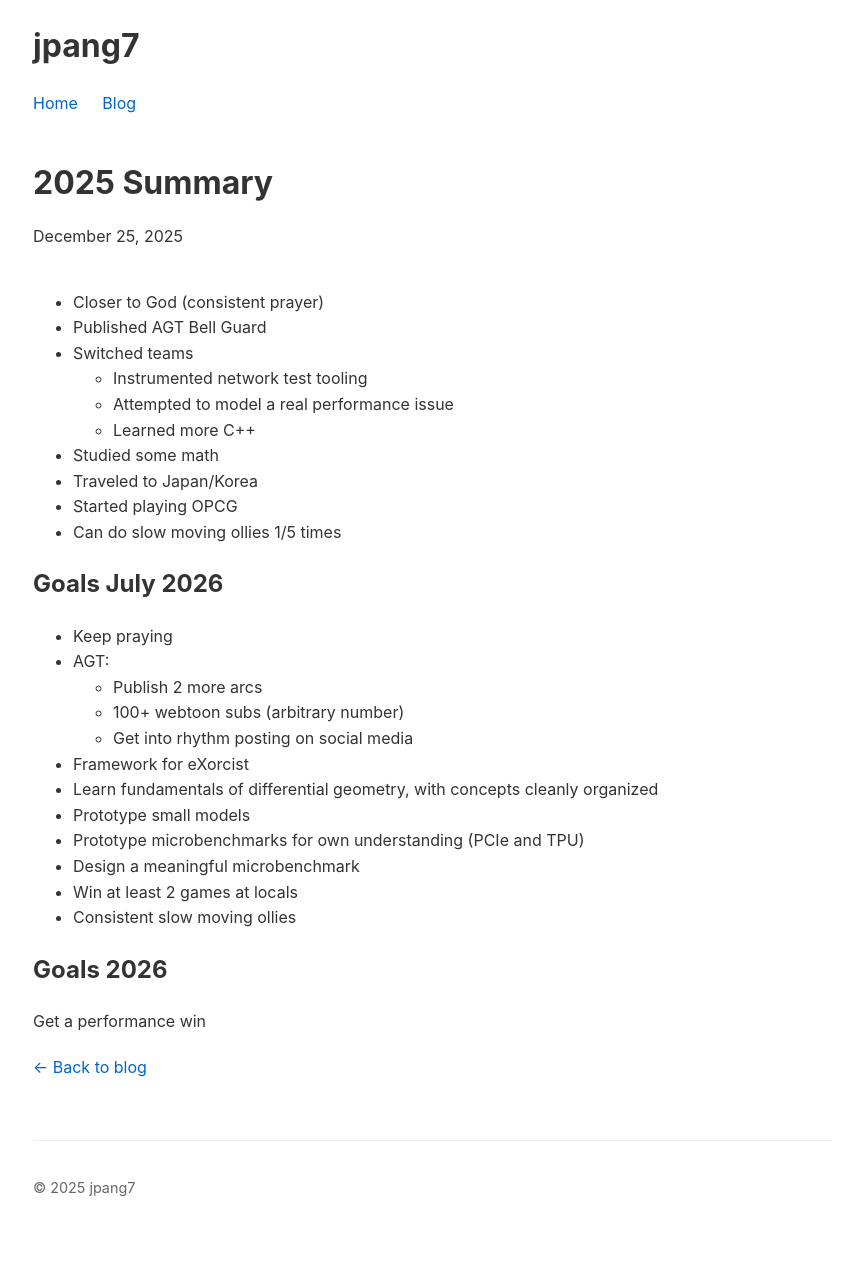
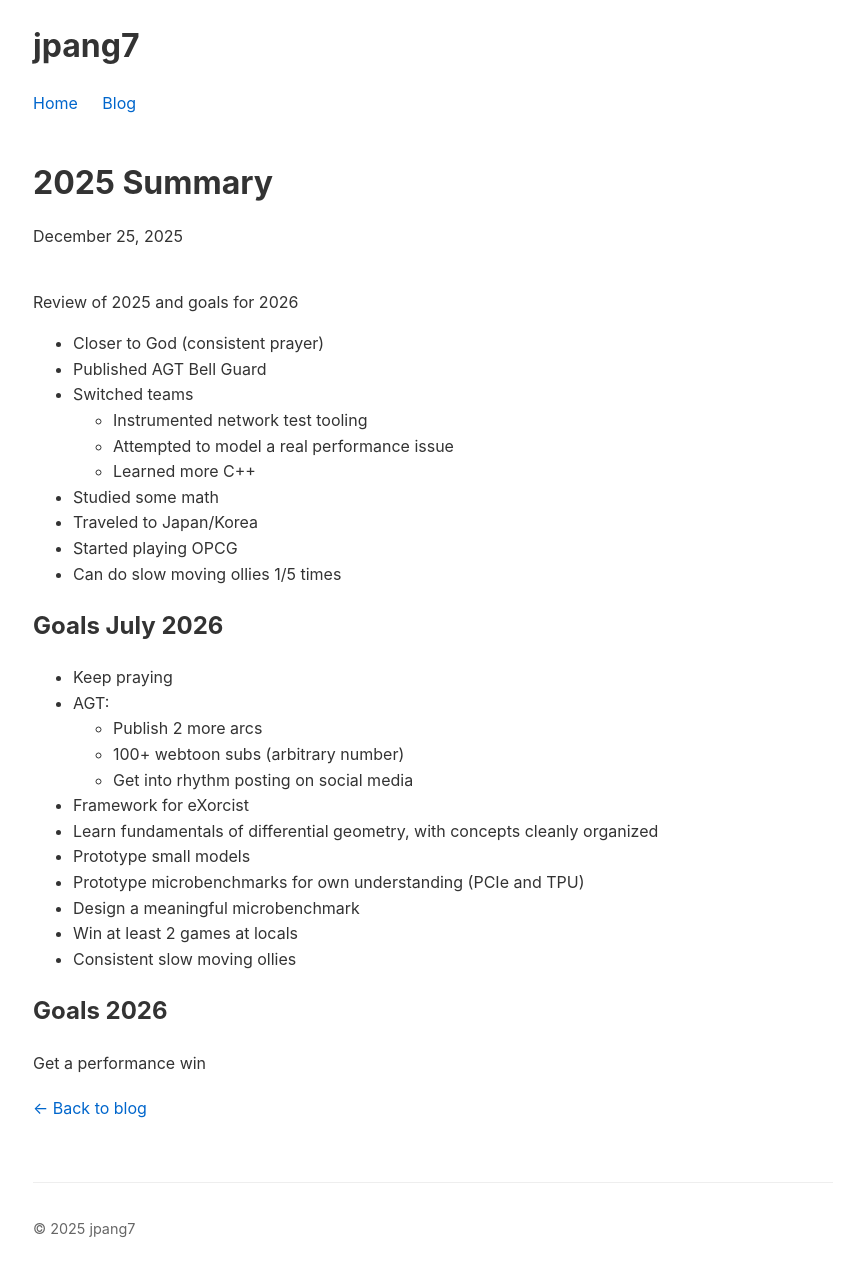
Before and after one commit to jpang7/jpang7.github.io, a Jekyll site: the page built from _posts/2025-12-25-year-review.md, in a window 1280 px wide. Shown: the whole page, without its empty margins (207-1071 px from the left). Built offline with Jekyll 4.4.1, drawn with Linux system fonts in a browser that asks for light colours; before the commit the page ends 1233 px from its top, so only the background shows below that.

Commit message:
first line of year review

```diff
--- a/_posts/2025-12-25-year-review.md
+++ b/_posts/2025-12-25-year-review.md
@@ -3,6 +3,8 @@ layout: post
 title: "2025 Summary"
 date: 2025-12-25
 ---
+
+Review of 2025 and goals for 2026
 
 - Closer to God (consistent prayer)
 - Published AGT Bell Guard
```
